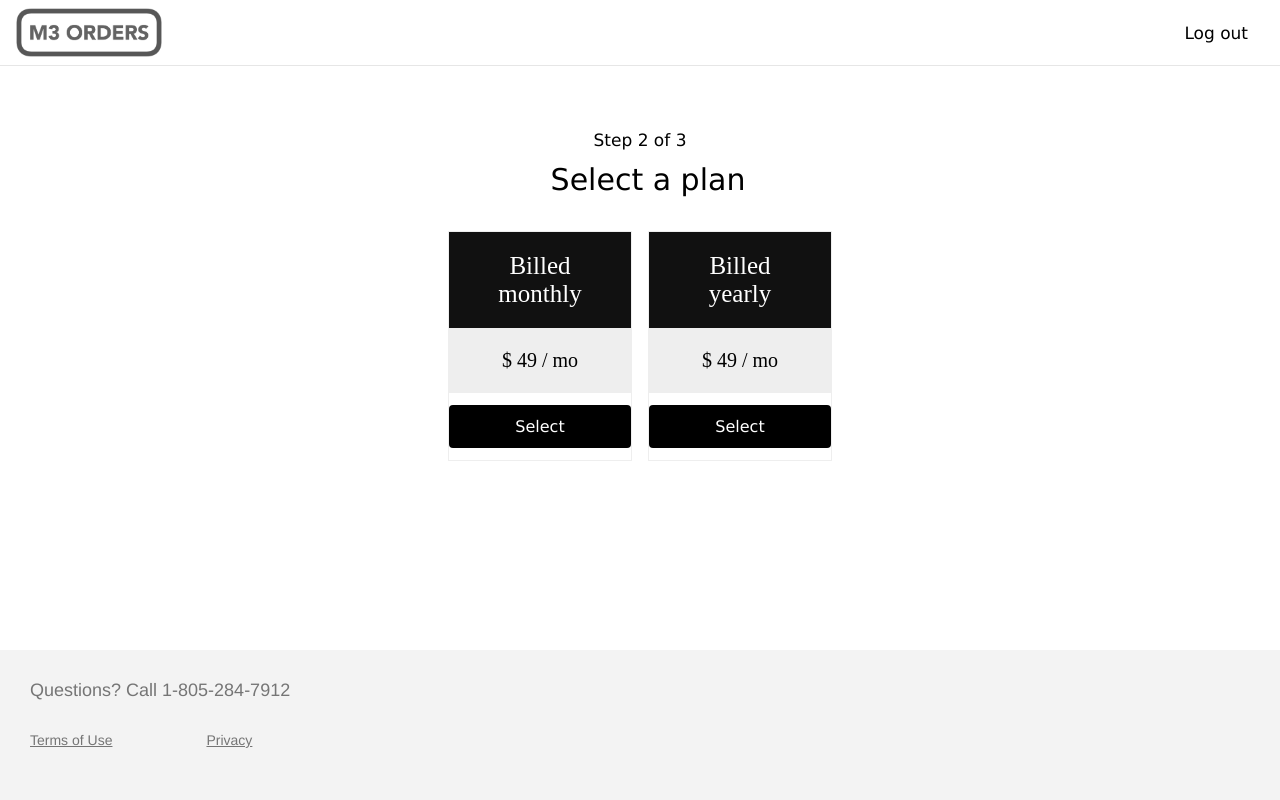
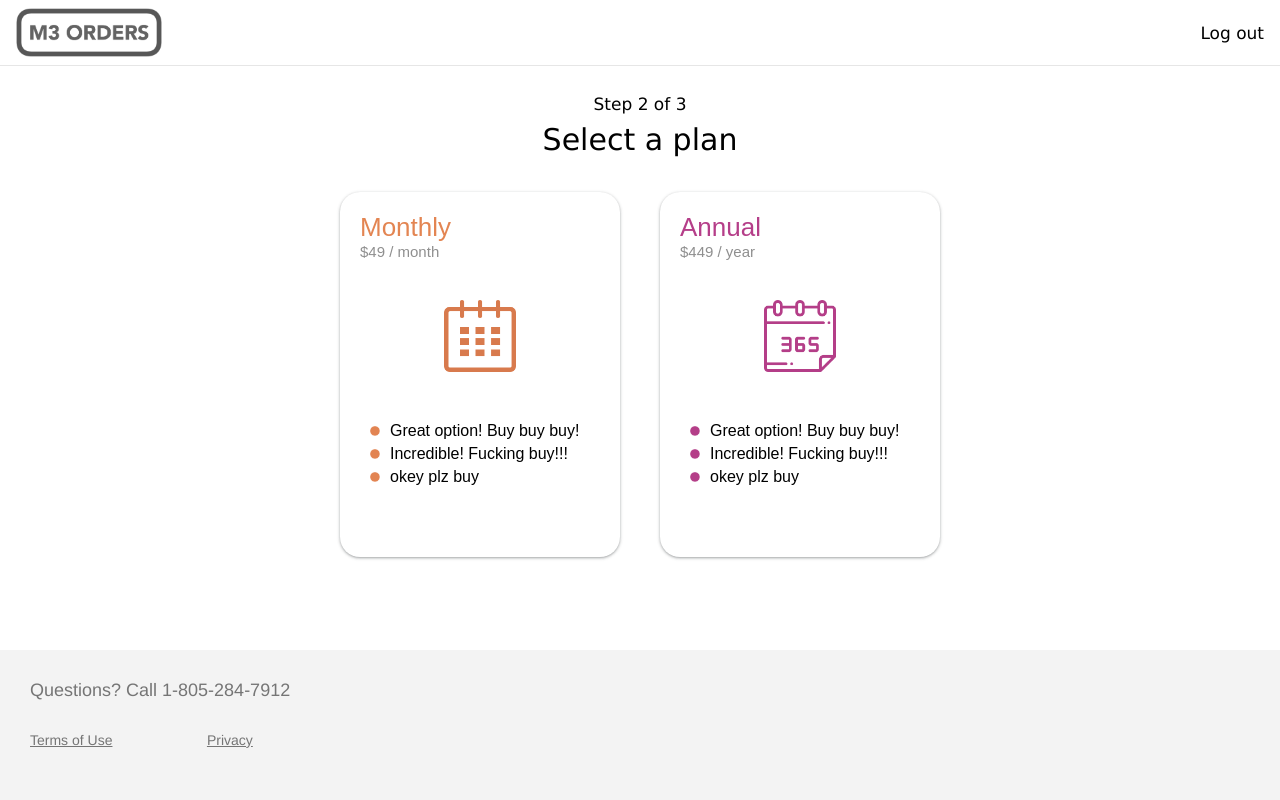
Before and after one commit to conradk16/online-ordering, a Flask app: page /signup/select-plan in a window 1280 px wide. Run offline with Flask 2, Linux system fonts and the light colour scheme; a user stored in the database is signed in.

Commit message:
made signup-select look nice

```diff
--- a/webapp/templates/signup-select-plan.html
+++ b/webapp/templates/signup-select-plan.html
@@ -73,6 +73,7 @@ body, html {
   margin: 0;
   height: 100%;
   background-color: rgba(255, 255, 255, 1);
+  font-family: Arial, verdana, helvetica, sans-serif;
 }
 
 /* Add a background color to the top navigation */
@@ -80,7 +81,7 @@ body, html {
   display: flex;
   justify-content: space-between;
   background-color: white;
-  padding:8px 16px;
+  padding: 8px 16px;
   border-style:solid;
   border-width: 0px 0px 1px 0px;
   border-bottom-color: rgba(230, 230, 230, 1);
@@ -92,7 +93,6 @@ body, html {
 .topnav-right {
   color: black;
   text-align: center;
-  padding: 14px 16px;
   text-decoration: none;
   opacity: 1;
   font-size: 17px;
@@ -112,18 +112,77 @@ body, html {
 }
 
 .center {
-  margin: auto;
-  max-width: 400px;
+  margin-left: auto;
+  margin-right: auto;
+  max-width: 600px;
   padding: 10px;
   background-color: white;
 }
 
-.flex-container {
+.plans {
     display: flex;
-  flex-direction: row;
-  max-width:800px;
-  justify-content: center;
+    justify-content: space-between;
+    width: 100%;
 }
+
+.plan {
+    display: flex;
+    flex-direction: column;
+    height: 325px;
+    width: 40%;
+    box-shadow: 0 1px 2px 0 rgb(60 64 67 / 30%), 0 1px 3px 1px rgb(60 64 67 / 15%);
+    border-radius: 20px;
+    padding: 20px;
+}
+
+.plan:hover {
+    cursor: pointer;
+}
+
+.plan-title {
+    font-family: inherit;
+    font-size: 26px;
+}
+
+.plan-caption {
+    color: #8f8f8f;
+    font-size: 15px;
+}
+
+.plan-img {
+    margin-left: 35%;
+    margin-right: 35%;
+    margin-bottom: 50px;
+    margin-top: 40px;
+}
+
+.img-orange {
+    filter: invert(61%) sepia(34%) saturate(751%) hue-rotate(335deg) brightness(90%) contrast(97%);
+}
+
+.img-red {
+    filter: invert(35%) sepia(56%) saturate(1222%) hue-rotate(280deg) brightness(84%) contrast(89%);
+}
+
+.plan-bullet-container {
+    margin-left: 10px;
+    margin-right: 10px;
+    display: flex;
+    justify-content: space-between;
+    align-items: center;
+    margin-bottom: 5px;
+}
+
+.plan-bullet {
+    max-width: 10px;
+}
+
+.plan-bullet-text {
+    flex: 2;
+    padding-left: 10px;
+}
+
+
 
 .step-one-of-three {
   text-align: center;
@@ -136,9 +195,10 @@ body, html {
   font-size: 30px;
   font-family:verdana;
   font-weight: 400;
+  margin: auto;
   text-align: center;
   width: 400px;
-  padding: 12px 8px 8px 8px;
+  padding: 8px 8px 35px 8px;
 }
 
 .input-label {
@@ -231,9 +291,7 @@ input[type=submit] {
 .columns {
     float: left;
     width: 50%;
-  padding: 8px;
-  box-sizing: border-box;
-}
+    box-sizing: border-box;}
 
 .price {
   list-style-type: none;
@@ -242,6 +300,9 @@ input[type=submit] {
   padding: 0;
   -webkit-transition: 0.3s;
   transition: 0.3s;
+  box-shadow: 0 1px 2px 0 rgb(60 64 67 / 30%), 0 1px 3px 1px rgb(60 64 67 / 15%);
+  border-radius: 20px;
+
 }
 
 .price:hover {
@@ -296,39 +357,48 @@ input[type=submit] {
     </div>
   </div>
 
-<br><br><br>
-
+<br>
 <div class="center">
         <div class="step-one-of-three">Step 2 of 3</div>
         <div class="create-your-account">Select a plan</div>
-
-      <br>
-
-      <div class="flex-container">
-
-      <div class="columns">
-        <ul class="price">
-          <li class="header">Billed<br>monthly</li>
-          <li class="grey">$ 49 / mo</li>
-          <form action="/signup/select-plan" method="post">
-          <input type="submit" name="select" value="Select"/>
-          <input type="hidden" name="price_id" value="price_1J8t5yLGQW192ovf4Tkd70Ta">
-          </form>
-        </ul>
+        <div class="plans">
+            <div class="plan" name="plan1">
+                <div class="plan-title" style="color: #e38552">Monthly</div>
+                <div class="plan-caption">$49 / month</div>
+                <img src="../static/month.jpg" class="img-orange plan-img"></img>
+                <div class="plan-bullet-container">
+                    <img src="../static/circle.png" class="plan-bullet img-orange"></img>
+                    <div class="plan-bullet-text">Great option! Buy buy buy!</div>
                 </div>
-
-      <div class="columns">
-        <ul class="price">
-          <li class="header">Billed<br>yearly</li>
-          <li class="grey">$ 49 / mo</li>
-          <form action="/signup/select-plan" method="post">
-          <input type="submit" name="select" value="Select"/>
-          <input type="hidden" name="price_id" value="price_1J8t6xLGQW192ovfioaRFBEB">
-          </form>
-        </ul>
+                <div class="plan-bullet-container">
+                    <img src="../static/circle.png" class="plan-bullet img-orange"></img>
+                    <div class="plan-bullet-text">Incredible! Fucking buy!!!</div>
+                </div>
+                <div class="plan-bullet-container">
+                    <img src="../static/circle.png" class="plan-bullet img-orange"></img>
+                    <div class="plan-bullet-text">okey plz buy</div>
                 </div>
 
             </div>
+            <div class="plan" name="plan2">
+                <div class="plan-title" style="color: #b53e89">Annual</div>
+                <div class="plan-caption">$449 / year</div>
+                <img src="../static/year.png" class="img-red plan-img"></img>
+                <div class="plan-bullet-container">
+                    <img src="../static/circle.png" class="plan-bullet img-red"></img>
+                    <div class="plan-bullet-text">Great option! Buy buy buy!</div>
+                </div>
+                <div class="plan-bullet-container">
+                    <img src="../static/circle.png" class="plan-bullet img-red"></img>
+                    <div class="plan-bullet-text">Incredible! Fucking buy!!!</div>
+                </div>
+                <div class="plan-bullet-container">
+                    <img src="../static/circle.png" class="plan-bullet img-red"></img>
+                    <div class="plan-bullet-text">okey plz buy</div>
+                </div>
+            </div>
+        </div>
+        <br>
 </div>
 </div>
 <div class="bottom-half">
```
Also changed, not shown: webapp/static/circle.png (added), webapp/static/month.jpg (added), webapp/static/year.png (added). Lines whose indentation alone changed are shown as unchanged.
